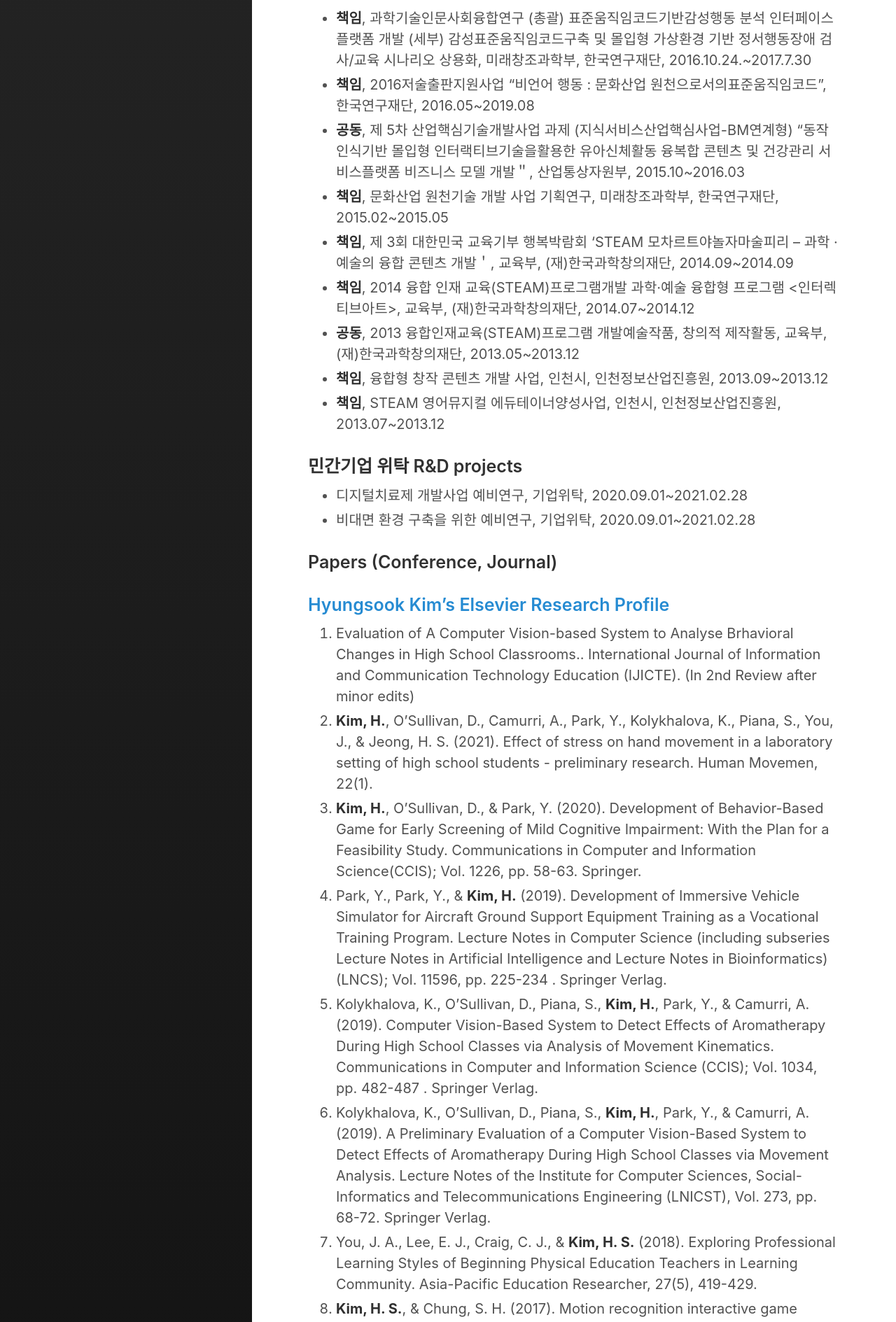
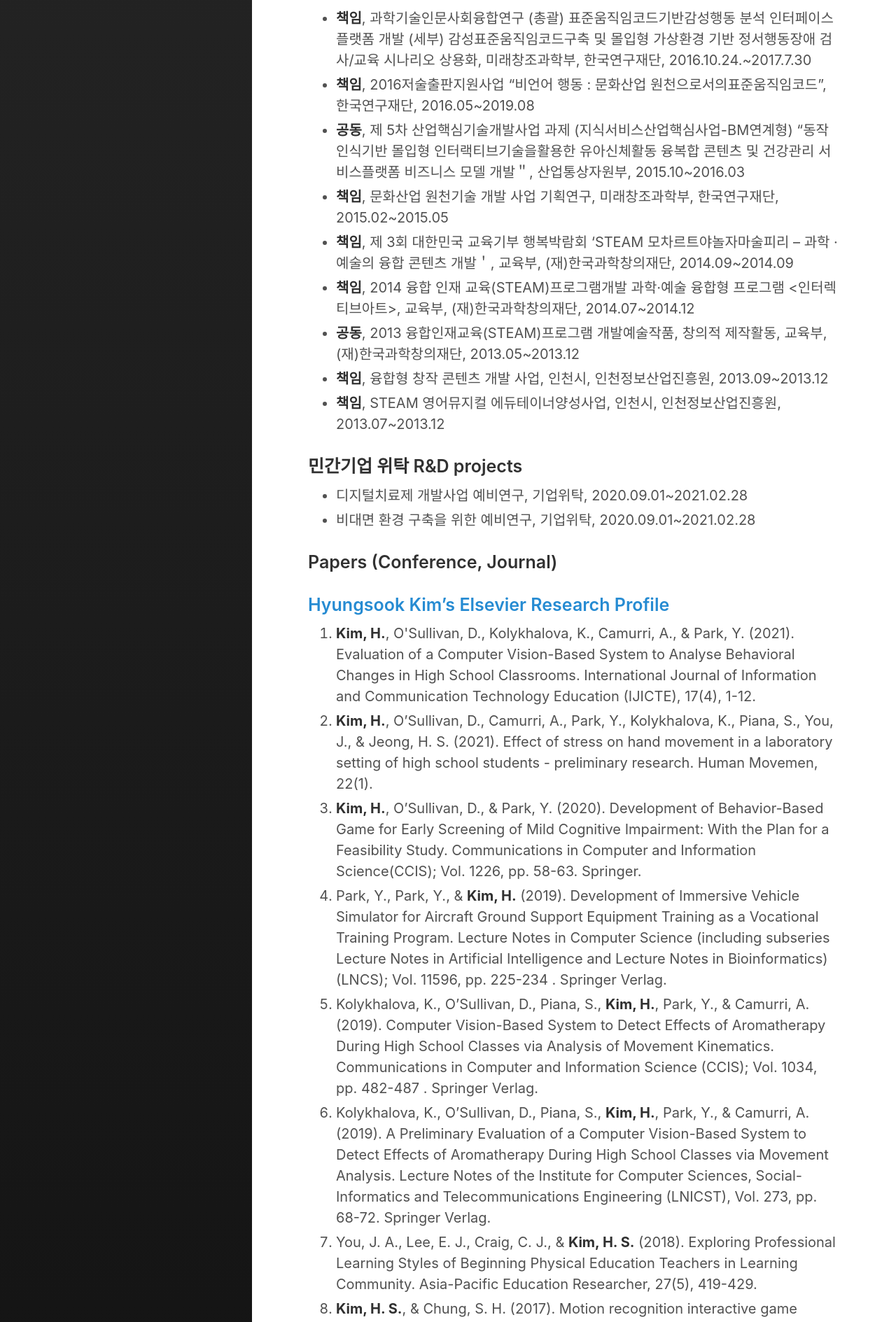
Before and after one commit to Rugger12/hyungsook, a Jekyll site: the page built from _posts/2021-01-07-about-me.md, in a window 1280 px wide. Shown: the part 2174-4063 px from the top of the page at 70% size. Built offline with Jekyll 4.4.1, drawn with Linux system fonts in a browser that asks for light colours.

Commit message:
Update 2021-01-07-about-me.md

```diff
--- a/_posts/2021-01-07-about-me.md
+++ b/_posts/2021-01-07-about-me.md
@@ -66,7 +66,7 @@ excerpt_separator:  <!--more-->
 ### <a href="https://hanyang.elsevierpure.com/en/persons/hyung-sook-kim" target="_blank">Hyungsook Kim's Elsevier Research Profile </a>
 
 <ol>
-  <li> Evaluation of A Computer Vision-based System to Analyse Brhavioral Changes in High School Classrooms.. International Journal of Information and Communication Technology Education (IJICTE). (In 2nd Review after minor edits)</li>
+  <li> <strong>Kim, H.</strong>, O'Sullivan, D., Kolykhalova, K., Camurri, A., & Park, Y. (2021). Evaluation of a Computer Vision-Based System to Analyse Behavioral Changes in High School Classrooms. International Journal of Information and Communication Technology Education (IJICTE), 17(4), 1-12.</li>
   <li> <strong>Kim, H.</strong>, O’Sullivan, D., Camurri, A., Park, Y., Kolykhalova, K., Piana, S., You, J., & Jeong, H. S. (2021). Effect of stress on hand movement in a laboratory setting of high school students - preliminary research. Human Movemen, 22(1).</li>
   <li><strong>Kim, H.</strong>, O’Sullivan, D., & Park, Y. (2020). Development of Behavior-Based Game for Early Screening of Mild Cognitive Impairment: With the Plan for a Feasibility Study. Communications in Computer and Information Science(CCIS); Vol. 1226, pp. 58-63. Springer.</li>
   <li>Park, Y., Park, Y., & <strong>Kim, H.</strong> (2019). Development of Immersive Vehicle Simulator for Aircraft Ground Support Equipment Training as a Vocational Training Program. Lecture Notes in Computer Science (including subseries Lecture Notes in Artificial Intelligence and Lecture Notes in Bioinformatics)(LNCS); Vol. 11596, pp. 225-234 . Springer Verlag.</li>
```
